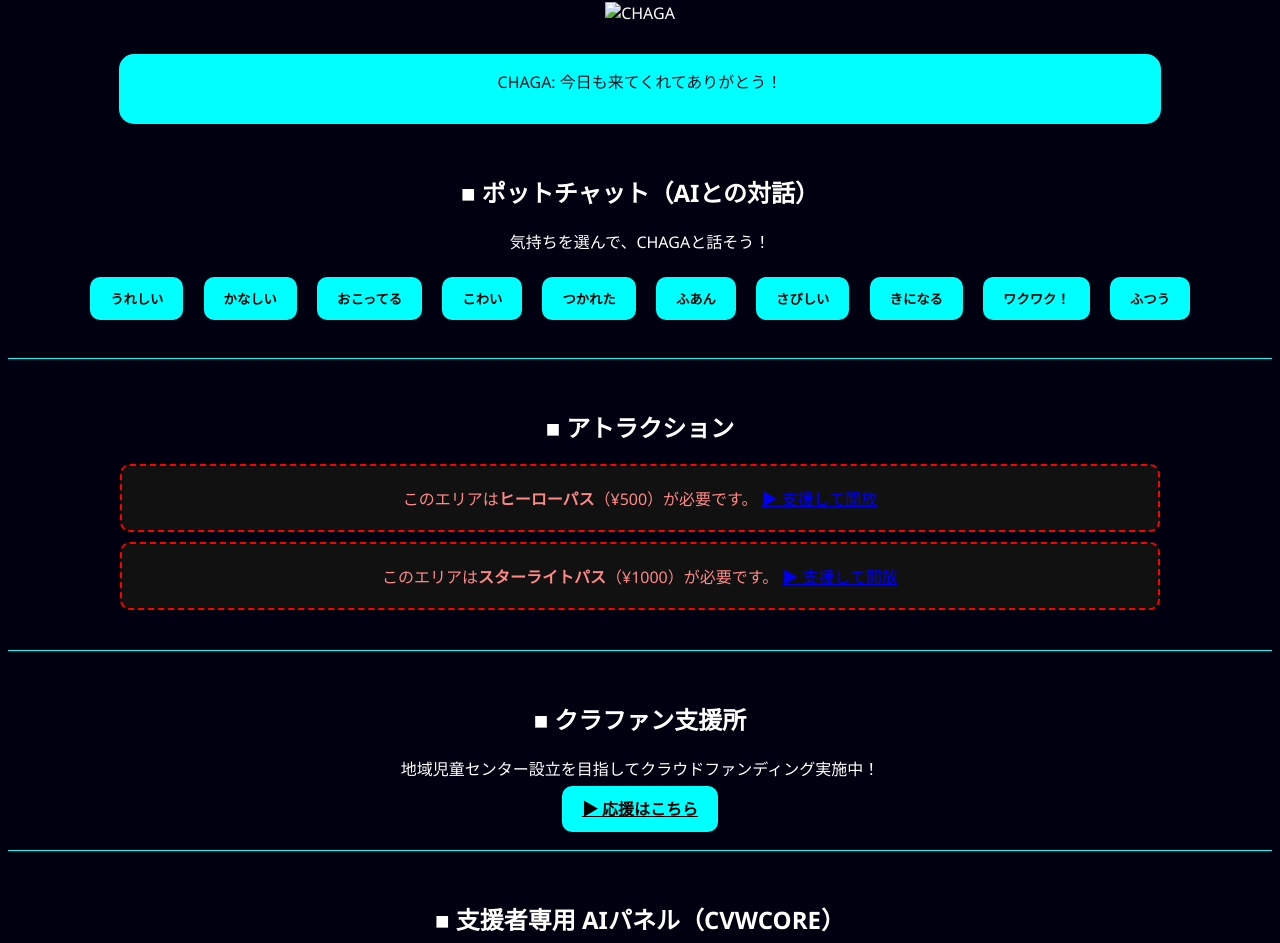
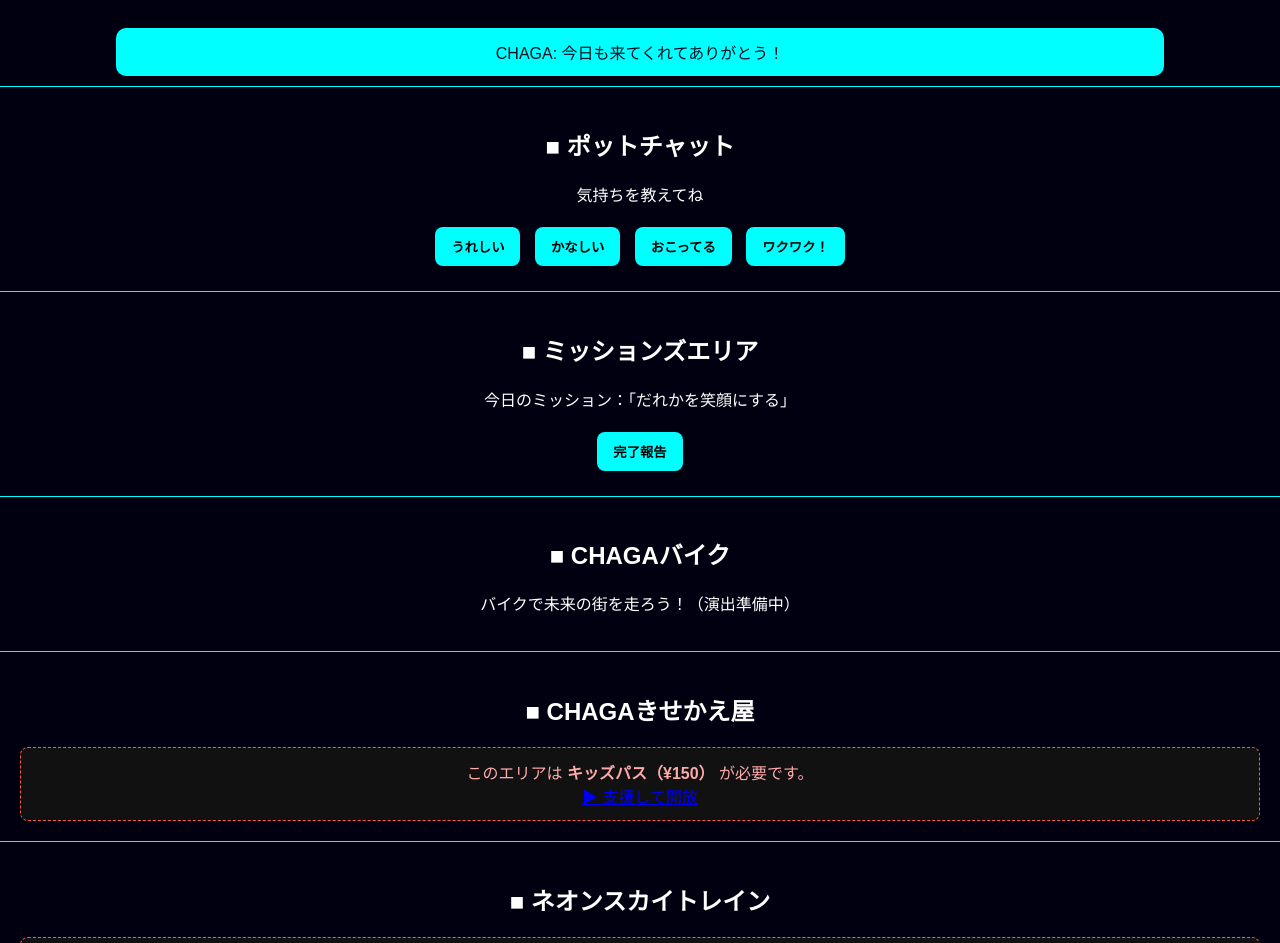
Before and after one commit to CVWJAPAN/CHAGAworld, a plain HTML site: page index.html in a window 1280 px wide. Shown: the part 92-1035 px from the top of the page. Drawn offline with Linux system fonts and the light colour scheme.

Commit message:
index.html

```diff
--- a/index.html
+++ b/index.html
@@ -2,133 +2,86 @@
 <html lang="ja">
 <head>
   <meta charset="UTF-8" />
-  <meta name="viewport" content="width=device-width, initial-scale=1.0"/>
   <title>CHAGAworld</title>
-  <link rel="manifest" href="manifest.json" />
-  <link rel="stylesheet" href="style.css" />
-  <link rel="icon" href="icon-chaga-192.png" />
+  <meta name="viewport" content="width=device-width, initial-scale=1" />
   <style>
-    body { background: #000010; color: #fff; font-family: 'Segoe UI', sans-serif; text-align: center; }
-    h1 { margin-top: 20px; color: #00ffff; }
-    .section { padding: 30px 10px; border-bottom: 1px solid #00ffff; }
-    .neon-button, .feel-btn {
-      background: #00ffff; color: #000; padding: 12px 20px;
-      margin: 8px; border-radius: 10px; font-weight: bold; border: none; cursor: pointer;
+    body { background: #000010; color: #fff; font-family: sans-serif; text-align: center; margin: 0; }
+    h1 { color: #0ff; padding: 20px 0; }
+    .section { padding: 20px; border-top: 1px solid #0ff; }
+    .feel-btn, .neon-button {
+      background: #0ff; color: #000; padding: 10px 16px; margin: 5px;
+      border: none; border-radius: 8px; font-weight: bold; cursor: pointer;
     }
-    .neon-button:hover, .feel-btn:hover { background: #ffcc00; }
-    .chaga-icon { width: 100px; margin: 10px auto; }
+    .feel-btn:hover, .neon-button:hover { background: #ff0; }
     .response {
-      margin-top: 20px; padding: 15px; background: #0ff;
-      color: #001122; border-radius: 15px;
-      min-height: 40px; max-width: 80%; margin-left: auto; margin-right: auto;
+      margin: 10px auto; background: #0ff; color: #001122;
+      padding: 12px; border-radius: 10px; width: 80%;
     }
     .locked-box {
-      background: #111; border: 2px dashed #f00;
-      padding: 20px; margin: 10px auto; width: 80%;
-      border-radius: 10px; color: #f88;
+      background: #111; border: 1px dashed #f55; color: #faa;
+      padding: 12px; border-radius: 8px; margin-top: 10px;
     }
   </style>
 </head>
 <body>
   <h1>CHAGAworld</h1>
-  <img src="icon-chaga-192.png" alt="CHAGA" class="chaga-icon" />
-  <div id="chaga-talk" class="response">CHAGA: 今日も来てくれてありがとう！</div>
+  <div class="response" id="chaga-response">CHAGA: 今日も来てくれてありがとう！</div>
 
   <div class="section">
-    <h2>■ ポットチャット（AIとの対話）</h2>
-    <p>気持ちを選んで、CHAGAと話そう！</p>
-    <div>
-      <button class="feel-btn" onclick="respond('happy')">うれしい</button>
-      <button class="feel-btn" onclick="respond('sad')">かなしい</button>
-      <button class="feel-btn" onclick="respond('angry')">おこってる</button>
-      <button class="feel-btn" onclick="respond('scared')">こわい</button>
-      <button class="feel-btn" onclick="respond('tired')">つかれた</button>
-      <button class="feel-btn" onclick="respond('anxious')">ふあん</button>
-      <button class="feel-btn" onclick="respond('lonely')">さびしい</button>
-      <button class="feel-btn" onclick="respond('curious')">きになる</button>
-      <button class="feel-btn" onclick="respond('excited')">ワクワク！</button>
-      <button class="feel-btn" onclick="respond('meh')">ふつう</button>
+    <h2>■ ポットチャット</h2>
+    <p>気持ちを教えてね</p>
+    <button class="feel-btn" onclick="respond('happy')">うれしい</button>
+    <button class="feel-btn" onclick="respond('sad')">かなしい</button>
+    <button class="feel-btn" onclick="respond('angry')">おこってる</button>
+    <button class="feel-btn" onclick="respond('excited')">ワクワク！</button>
+  </div>
+
+  <div class="section">
+    <h2>■ ミッションズエリア</h2>
+    <p>今日のミッション：「だれかを笑顔にする」</p>
+    <button class="neon-button" onclick="alert('えらい！CHAGAも応援してるよ！')">完了報告</button>
+  </div>
+
+  <div class="section">
+    <h2>■ CHAGAバイク</h2>
+    <p>バイクで未来の街を走ろう！（演出準備中）</p>
+  </div>
+
+  <div class="section">
+    <h2>■ CHAGAきせかえ屋</h2>
+    <div class="locked-box">
+      このエリアは <strong>キッズパス（¥150）</strong> が必要です。<br>
+      <a href="https://square.link/u/bkdoPBcr" target="_blank">▶ 支援して開放</a>
     </div>
   </div>
 
   <div class="section">
-    <h2>■ アトラクション</h2>
-    <div id="bike-locked" class="locked-box">
-      このエリアは<strong>ヒーローパス</strong>（¥500）が必要です。
-      <a href="https://square.link/u/w12YqVxX" target="_blank" onclick="unlockAccess('hero_pass')">▶ 支援して開放</a>
-    </div>
-    <div id="bike-unlocked" style="display:none;">
-      <p>CHAGAバイクに乗って未来を駆け抜けよう！</p>
-    </div>
-
-    <div id="tram-locked" class="locked-box">
-      このエリアは<strong>スターライトパス</strong>（¥1000）が必要です。
-      <a href="https://square.link/u/F37emYw1" target="_blank" onclick="unlockAccess('star_pass')">▶ 支援して開放</a>
-    </div>
-    <div id="tram-unlocked" style="display:none;">
-      <p>スターライトトラムで旅に出発！</p>
+    <h2>■ ネオンスカイトレイン</h2>
+    <div class="locked-box">
+      <strong>スターライトパス（¥1000）</strong> が必要です。<br>
+      <a href="https://square.link/u/F37emYw1" target="_blank">▶ 支援して開放</a>
     </div>
   </div>
 
   <div class="section">
-    <h2>■ クラファン支援所</h2>
-    <p>地域児童センター設立を目指してクラウドファンディング実施中！</p>
-    <a href="https://square.link/u/bkdoPBcr" target="_blank" class="neon-button">▶ 応援はこちら</a>
-  </div>
-
-  <div class="section">
-    <h2>■ 支援者専用 AIパネル（CVWCORE）</h2>
-    <div id="core-locked" class="locked-box">
-      <p>このエリアは支援者専用です。</p>
-      <a href="https://square.link/u/F37emYw1" target="_blank" onclick="unlockAccess('core_pass')">▶ スターライトパスで開放</a>
-    </div>
-    <div id="core-unlocked" style="display:none;">
-      <p>最近の子どもの気持ち：<br><em>少し不安定な傾向。元気づけの声がけが有効です。</em></p>
-      <p>AIより提案：<br><em>「安心できる話題」や「一緒に遊ぶ時間」を増やしましょう。</em></p>
+    <h2>■ CVWCORE支援者画面</h2>
+    <div class="locked-box">
+      支援者専用：<strong>スターライトパス</strong> をお持ちの方のみ<br>
+      <a href="https://square.link/u/F37emYw1" target="_blank">▶ パスで開放</a>
     </div>
   </div>
 
 <script>
   const responses = {
-    happy: ["それは最高だね！", "うれしい気持ちを大切にしよう！", "今日もいい一日になるよ！"],
-    sad: ["そっか、かなしいんだね。", "つらいときは無理しないでいいよ。", "ここにいるよ、いつでも話してね。"],
-    angry: ["おこってるんだね。深呼吸してみよう！", "気持ちを伝えてくれてありがとう。", "言葉にするのって大事だよね。"],
-    scared: ["こわいって感じるのは悪いことじゃないよ。", "そばにいるから安心してね。", "ゆっくりで大丈夫。"],
-    tired: ["たくさんがんばったんだね。", "ちょっと休もうか。", "無理しないでえらいね。"],
-    anxious: ["不安なときもあるよね。", "きみの味方はここにいるよ。", "一緒にのりこえよう！"],
-    lonely: ["さびしいときは、CHAGAとお話ししよう。", "ひとりじゃないよ。", "ここにきてくれてありがとう。"],
-    curious: ["それ気になるね！一緒にしらべよう！", "わくわくって大切な気持ち！", "やってみたいことある？"],
-    excited: ["その気持ち、最高！", "いっしょにもっと楽しいことしよう！", "笑顔が未来をつくるよ！"],
-    meh: ["ふつうなときもあるよね。", "無理して笑わなくていいんだよ。", "なにか楽しいこと見つけにいこう！"]
+    happy: ["それは最高だね！", "うれしい気持ちを大切にしよう！"],
+    sad: ["そっか、かなしいんだね。", "ここにいるよ、いつでも話してね。"],
+    angry: ["おこってるんだね。深呼吸してみよう！"],
+    excited: ["その気持ち、最高！", "いっしょに楽しいことしよう！"]
   };
-
   function respond(feel) {
-    const phrases = responses[feel];
-    const msg = phrases[Math.floor(Math.random() * phrases.length)];
-    document.getElementById("chaga-talk").textContent = "CHAGA: " + msg;
+    const msg = responses[feel][Math.floor(Math.random() * responses[feel].length)];
+    document.getElementById("chaga-response").textContent = "CHAGA: " + msg;
   }
-
-  function unlockAccess(type) {
-    localStorage.setItem(type, "unlocked");
-    checkAccess();
-  }
-
-  function checkAccess() {
-    if (localStorage.getItem("hero_pass") === "unlocked") {
-      document.getElementById("bike-locked").style.display = "none";
-      document.getElementById("bike-unlocked").style.display = "block";
-    }
-    if (localStorage.getItem("star_pass") === "unlocked") {
-      document.getElementById("tram-locked").style.display = "none";
-      document.getElementById("tram-unlocked").style.display = "block";
-    }
-    if (localStorage.getItem("core_pass") === "unlocked") {
-      document.getElementById("core-locked").style.display = "none";
-      document.getElementById("core-unlocked").style.display = "block";
-    }
-  }
-
-  window.onload = checkAccess;
 </script>
 </body>
 </html>
```
